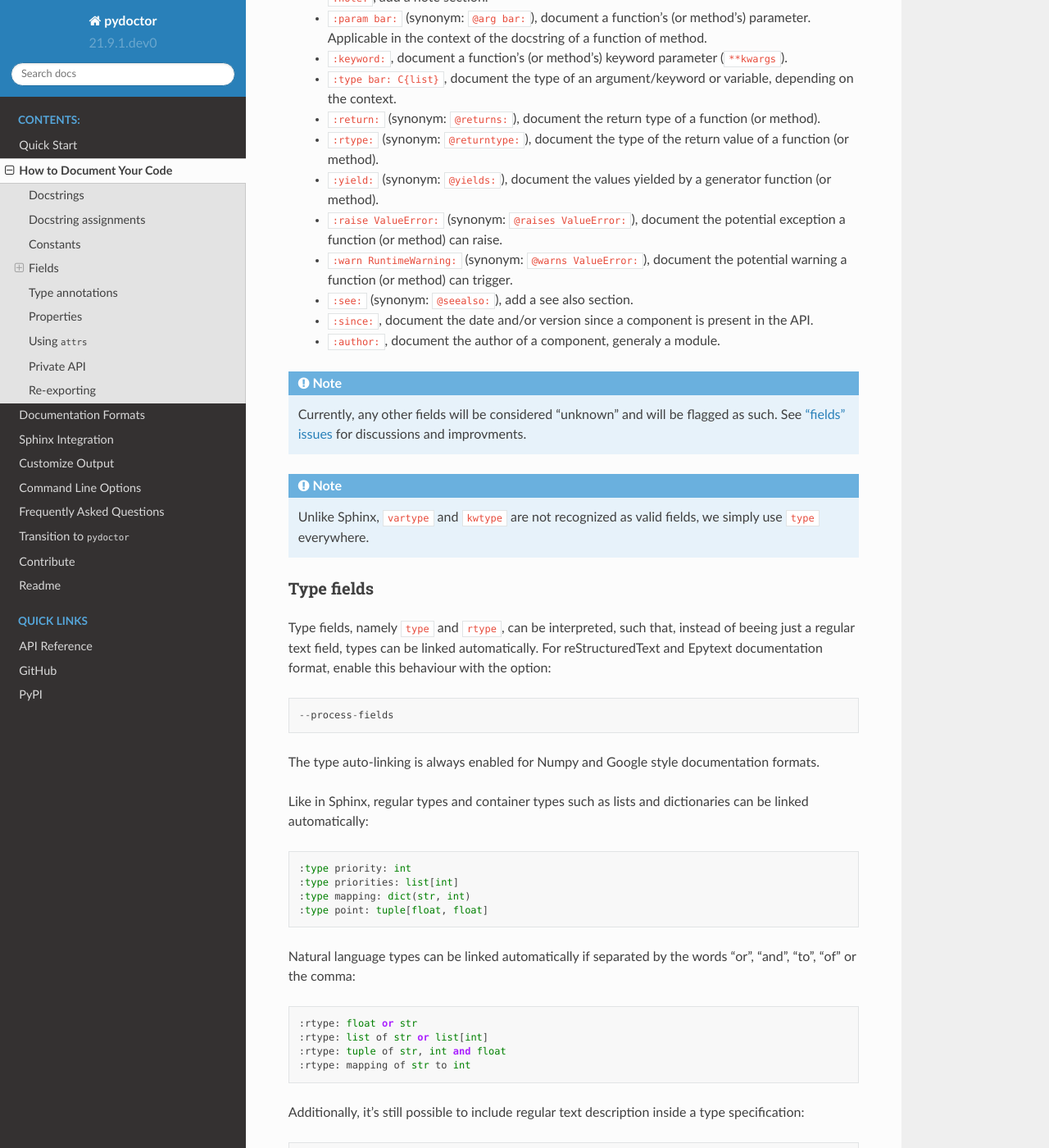
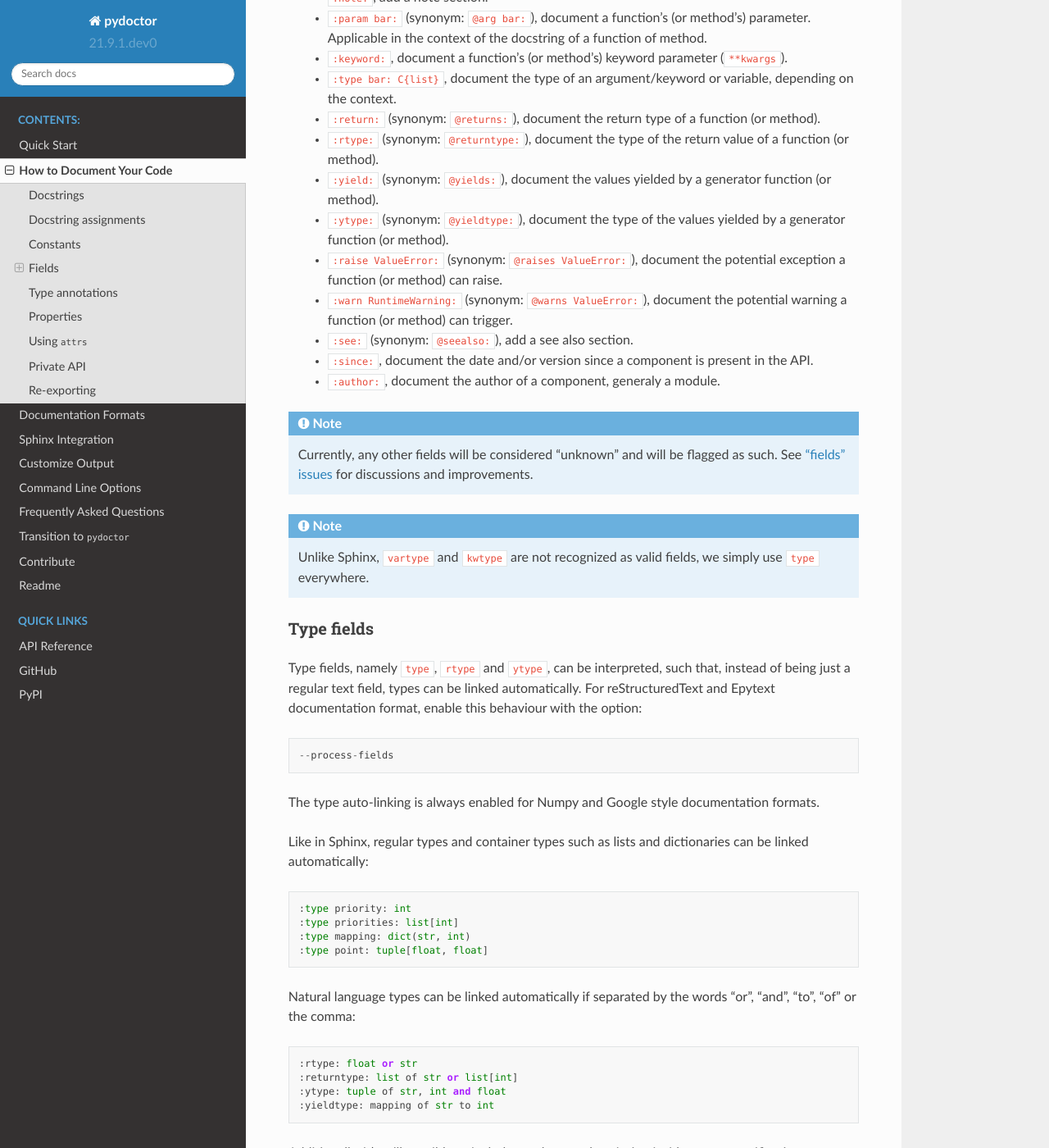
Before and after one commit to twisted/pydoctor, a Sphinx documentation site: the page built from docs/source/codedoc.rst, in a window 1280 px wide and 1400 px high, scrolled down 2789 px. Shown: the whole window at 82% size. Built offline with Sphinx 7.4.7 and the Read the Docs theme 2.0.0, drawn with Linux system fonts in a browser that asks for light colours.

Commit message:
Update type fields docs

```diff
--- a/docs/source/codedoc.rst
+++ b/docs/source/codedoc.rst
@@ -117,6 +117,7 @@ Here are the supported fields (written with ReStructuredText format, but same fi
     - ``:return:`` (synonym: ``@returns:``), document the return type of a function (or method).
     - ``:rtype:`` (synonym: ``@returntype:``), document the type of the return value of a function (or method).
     - ``:yield:`` (synonym: ``@yields:``), document the values yielded by a generator function (or method).
+    - ``:ytype:`` (synonym: ``@yieldtype:``), document the type of the values yielded by a generator function (or method).
     - ``:raise ValueError:`` (synonym: ``@raises ValueError:``), document the potential exception a function (or method) can raise.
     - ``:warn RuntimeWarning:`` (synonym: ``@warns ValueError:``), document the potential warning a function (or method) can trigger.
     - ``:see:`` (synonym: ``@seealso:``), add a see also section.
@@ -125,14 +126,14 @@ Here are the supported fields (written with ReStructuredText format, but same fi
 
 .. note:: Currently, any other fields will be considered "unknown" and will be flagged as such.
     See `"fields" issues <https://github.com/twisted/pydoctor/issues?q=is%3Aissue+is%3Aopen+fields>`_
-    for discussions and improvments.
+    for discussions and improvements.
 
 .. note:: Unlike Sphinx, ``vartype`` and ``kwtype`` are not recognized as valid fields, we simply use ``type`` everywhere.
 
 Type fields
 ~~~~~~~~~~~
 
-Type fields, namely ``type`` and ``rtype``, can be interpreted, such that, instead of beeing just a regular text field,
+Type fields, namely ``type``, ``rtype`` and ``ytype``, can be interpreted, such that, instead of being just a regular text field,
 types can be linked automatically.
 For reStructuredText and Epytext documentation format, enable this behaviour with the option::
 
@@ -150,9 +151,9 @@ Like in Sphinx, regular types and container types such as lists and dictionaries
 Natural language types can be linked automatically if separated by the words “or”, "and", "to", "of" or the comma::
 
     :rtype: float or str
-    :rtype: list of str or list[int]
-    :rtype: tuple of str, int and float
-    :rtype: mapping of str to int
+    :returntype: list of str or list[int]
+    :ytype: tuple of str, int and float
+    :yieldtype: mapping of str to int
 
 Additionally, it's still possible to include regular text description inside a type specification::
 
```
